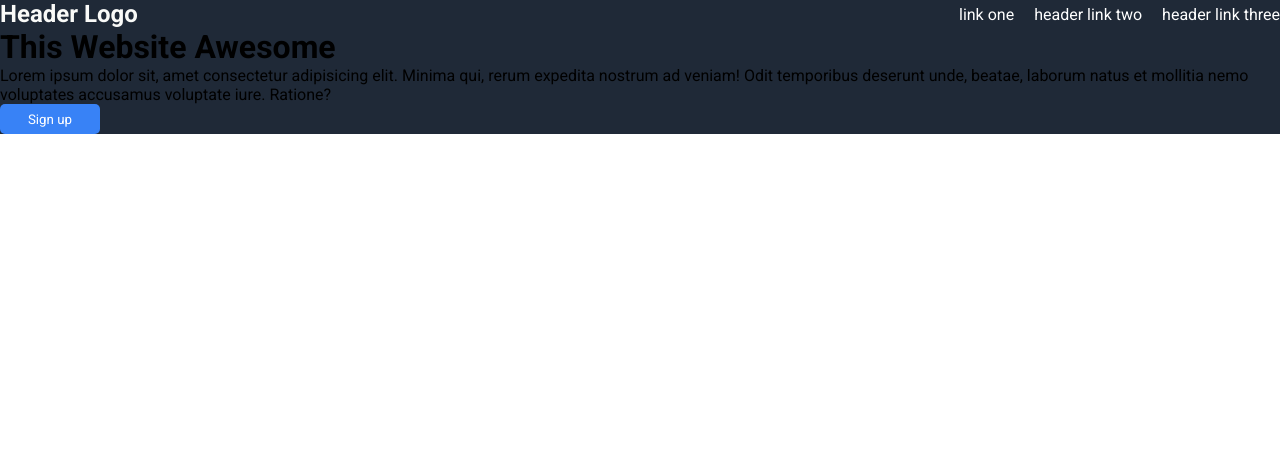
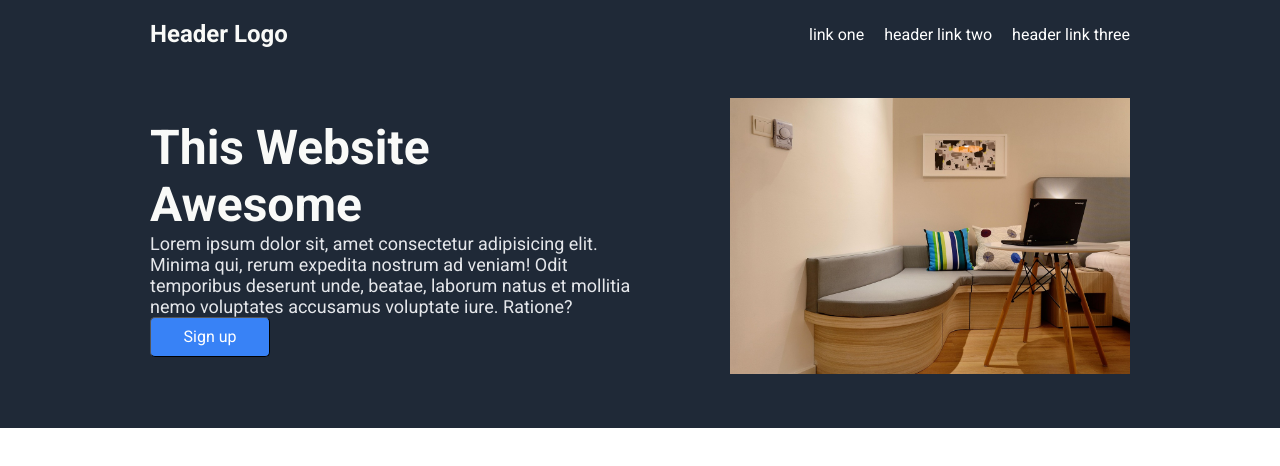
Before and after one commit to gdevfull/odin-landing-page, a plain HTML site: page index.html in a window 1280 px wide. Drawn offline with Linux system fonts and the light colour scheme.

Commit message:
added the image directory and design changes to the code

```diff
--- a/index.html
+++ b/index.html
@@ -4,7 +4,7 @@
 <head>
     <meta charset="UTF-8">
     <meta name="viewport" content="width=device-width, initial-scale=1.0">
-    <title>Document</title>
+    <title>Landing Page</title>
     <link rel="stylesheet" type="text/css" href="style.css" media="screen" />
     <style>
         @import url('https://fonts.googleapis.com/css2?family=Roboto:ital,wght@0,100..900;1,100..900&display=swap');
@@ -24,12 +24,25 @@
                 </ul>
             </nav>
         </div>
-        <h1>This Website Awesome</h1>
-        <p>Lorem ipsum dolor sit, amet consectetur adipisicing elit. Minima qui, rerum expedita nostrum ad veniam! Odit
-            temporibus deserunt unde, beatae, laborum natus et mollitia nemo voluptates accusamus voluptate iure.
-            Ratione?
-        </p>
-        <button id="btn">Sign up</button>
+        <div class="content">
+            <div class="left">
+                <h1>This Website Awesome</h1>
+
+
+                <p>Lorem ipsum dolor sit, amet consectetur adipisicing elit. Minima qui, rerum expedita nostrum ad
+                    veniam! Odit
+                    temporibus deserunt unde, beatae, laborum natus et mollitia nemo voluptates accusamus voluptate
+                    iure.
+                    Ratione?
+                </p>
+
+
+                <button id="btn">Sign up</button>
+            </div>
+            <div class="right">
+                <img src="/images/hotel-1330845_1280.jpg" />
+            </div>
+        </div>
     </div>
 </body>
 
--- a/style.css
+++ b/style.css
@@ -13,11 +13,28 @@ h3 {
     color: #F9FAF8;
 }
 
+h1 {
+    font-size: 48px;
+    color: #F9FAF8;
+
+}
+
+p{
+    font-size: 18px;
+    color: #E5E7EB;
+}
+
+img {
+    width: 400px;
+}
 .head {
     display: flex;
     justify-content: space-between;
     align-items: center;
     color: white;
+    margin: 0 100px 0 100px;
+    padding: 20px 50px 0 50px;
+
 }
 
 ul{
@@ -30,13 +47,39 @@ ul{
 a{
     text-decoration: none;
     color: inherit;
+
 }
+
+a:hover{
+
+    opacity: 70%;
+}
+
 
 #btn {
     background-color: #3882F6;
-    width: 100px;
-    height: 30px;
+    width: 120px;
+    height: 40px;
     color: white;
     border-radius: 5px;
-    border: #3882F6;
+    border-width: 1px;
+    font-size: 16px;
+
+
 }
+
+.content {
+    display: flex;
+    justify-content: space-between;
+    align-items: center;
+    margin: 0 100px 0 100px;
+    padding: 50px;
+}
+
+.left {
+    max-width: 50%;
+}
+
+.right {
+    max-width: 50%;
+}
```
Also changed, not shown: images/hotel-1330845_1280.jpg (added).
